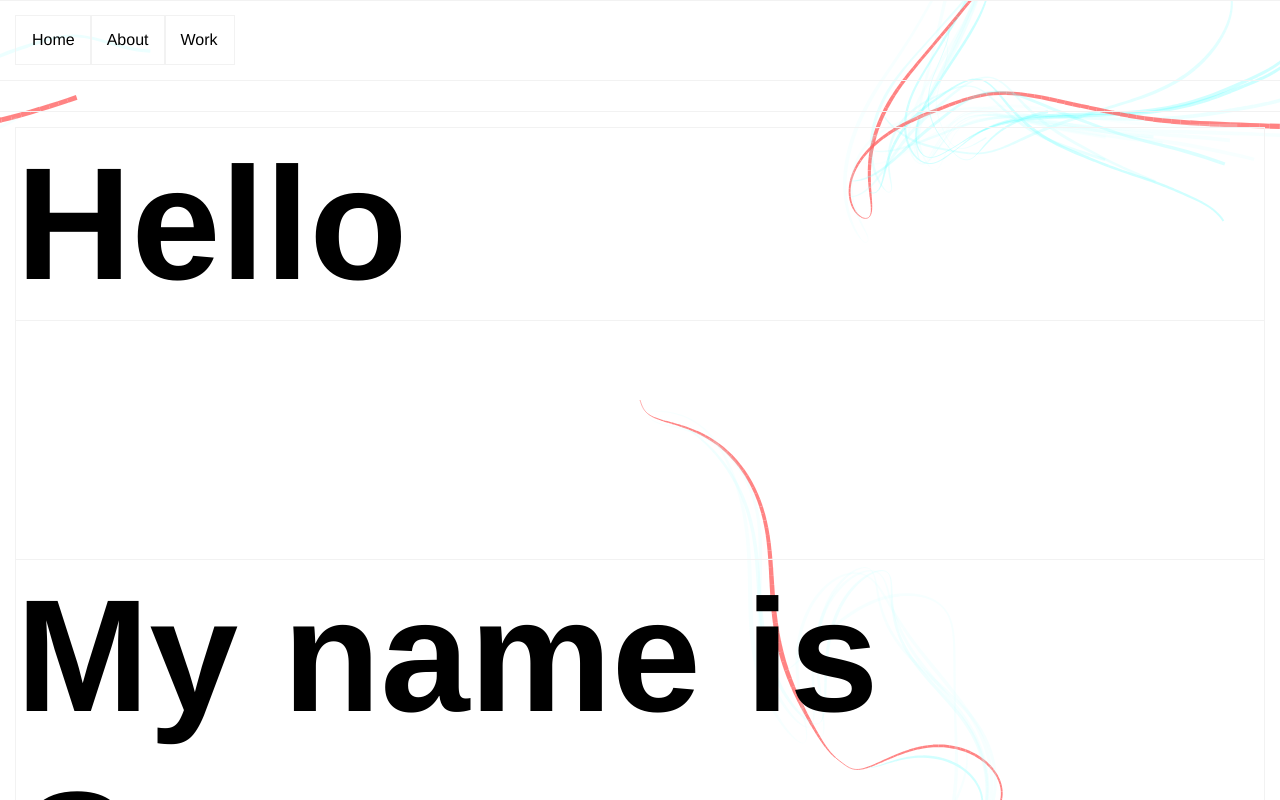
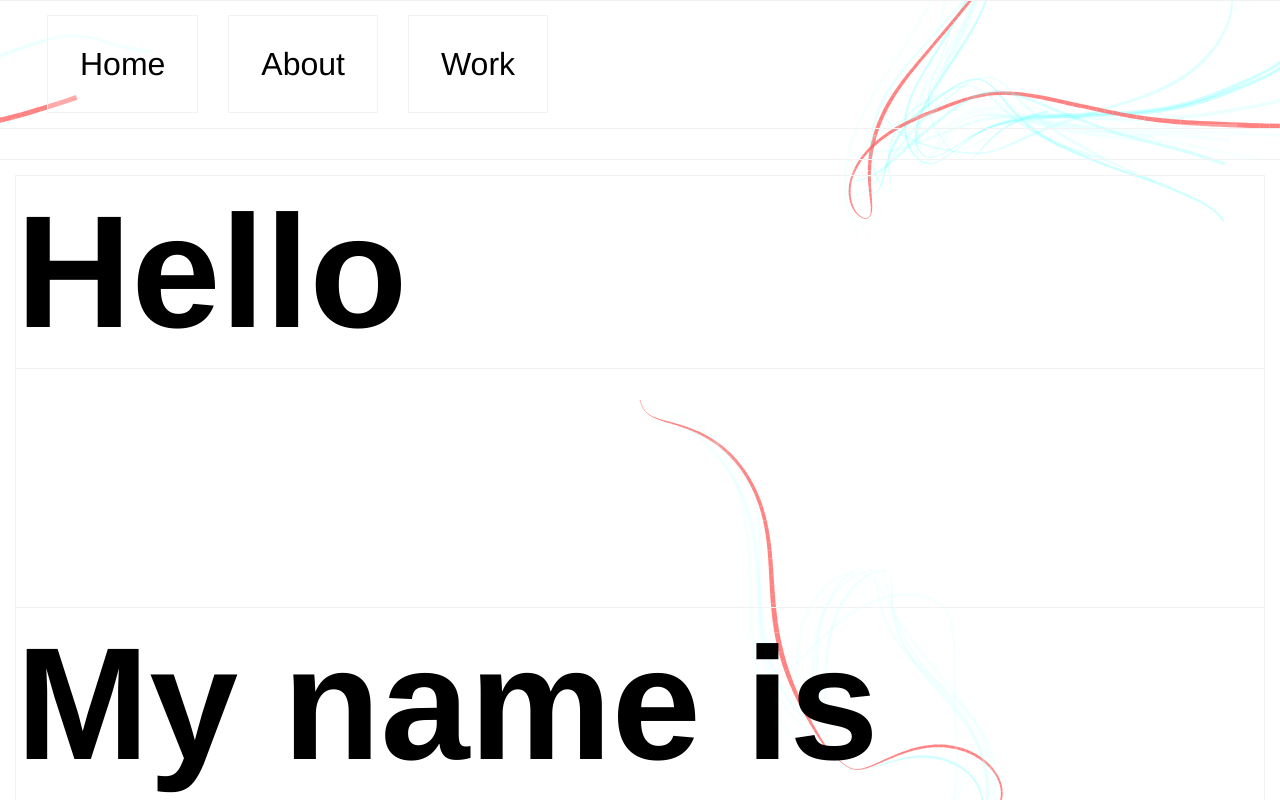
Before and after one commit to Cono52/personalsite, a Next.js app: page / in a window 1280 px wide. Shown: the top 800 px of the page. Built offline with nearby package versions, Linux system fonts and the light colour scheme.

Commit message:
more nav styling

```diff
--- a/components/nav.js
+++ b/components/nav.js
@@ -9,7 +9,9 @@ const NavContainer = styled.div`
 `;
 
 const StyledLink = styled.div`
-  font-size: 1em;
+  font-size: 2em;
+  margin-left: 1em;
+  background-color: hsla(0, 100%, 100%, 0.3);
   padding: 1em;
 `;
 
```
